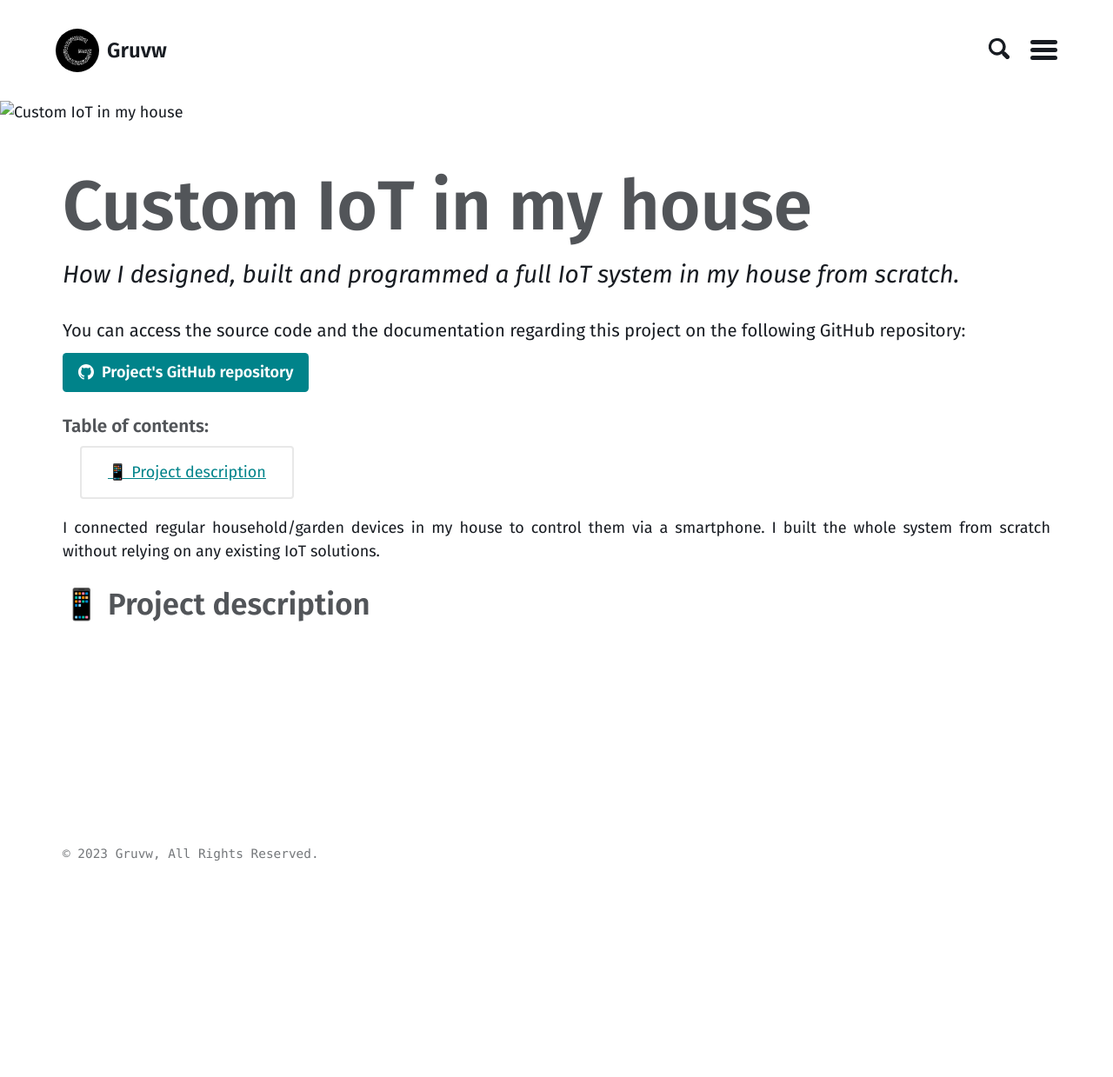
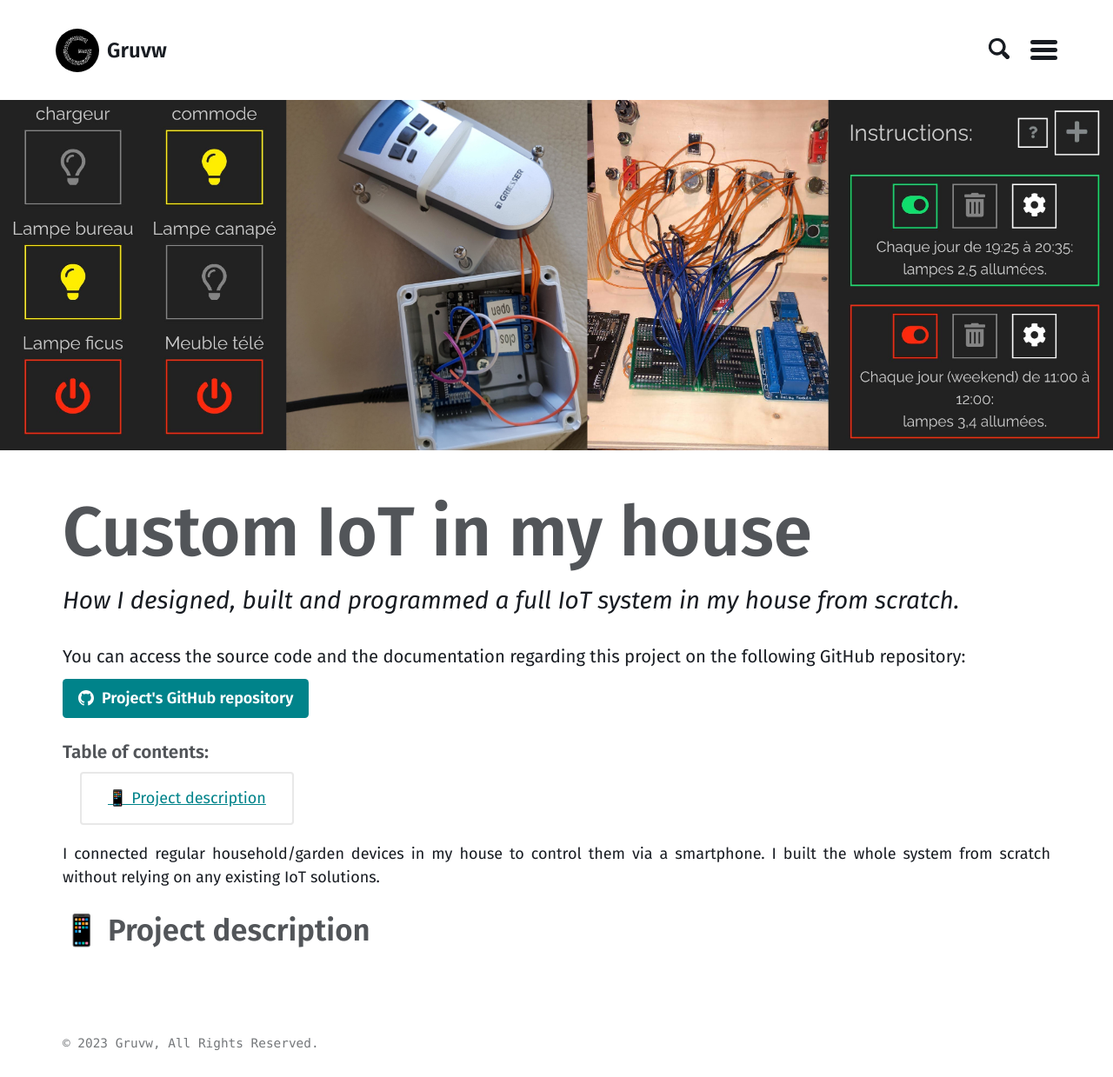
Before and after one commit to gruvw/portfolio, a Jekyll site: the page built from future_posts/2019-09-01-custom-IoT-in-my-house.md, in a window 1280 px wide. Shown: the whole page at 87% size. Built offline with Jekyll 4.4.1, drawn with Linux system fonts in a browser that asks for light colours; the table of contents is made by our own code; before the commit the page ends 1021 px from its top, so only the background shows below that.

Commit message:
IoT image post

```diff
--- a/future_posts/2019-09-01-custom-IOT-in-my-house.md
+++ b/future_posts/2019-09-01-custom-IoT-in-my-house.md
@@ -7,7 +7,7 @@ actions:
   - label: "Project's GitHub repository"
     icon: github
     url: "https://github.com/gruvw/maison-jung"
-image: "" # TODO
+image: "/assets/images/posts/custom_iot_in_my_house/main.jpg"
 tags:
   - Python
   - Hardware
```
Also changed, not shown: assets/images/posts/custom_iot_in_my_house/main.jpg (added).
